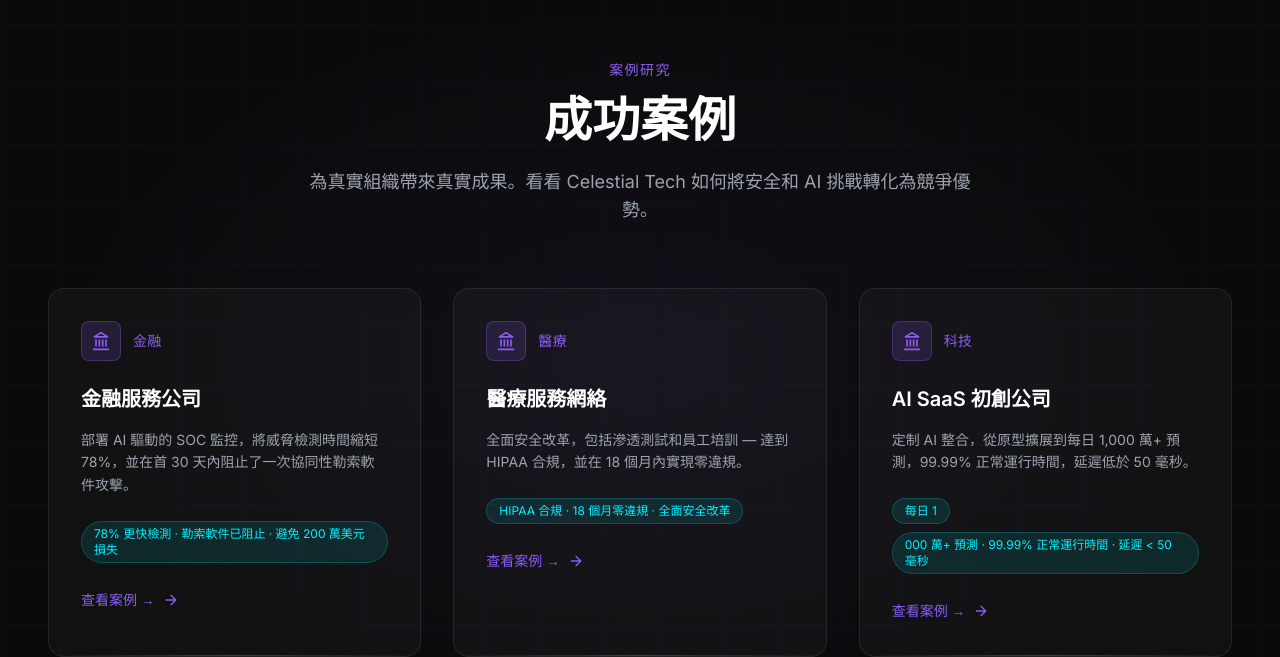
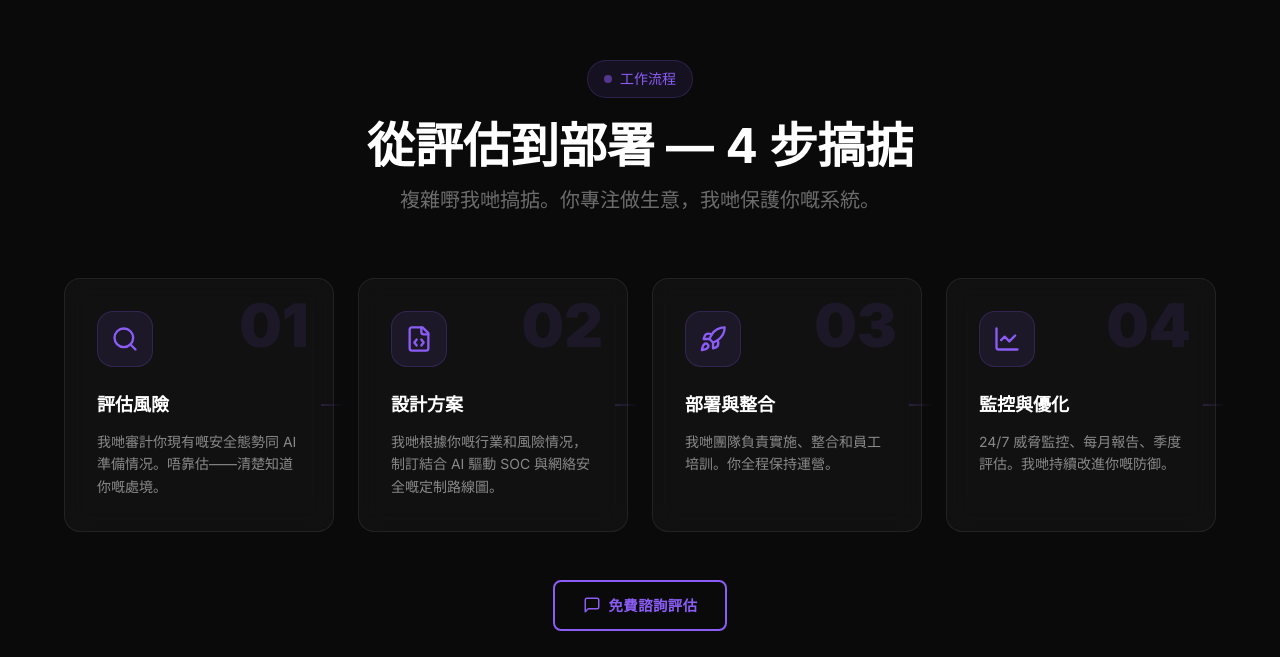
Before and after one commit to Ericlyh/celestial-tech, a Next.js app: page / in a window 1280 px wide. Shown: the part 3891-4548 px from the top of the page. Built offline with nearby package versions, Linux system fonts and the light colour scheme.

Commit message:
feat: add HowItWorks section to homepage (4-step process: Assess, Design, Deploy, Monitor)

```diff
--- a/app/page.tsx
+++ b/app/page.tsx
@@ -10,6 +10,7 @@
 import Testimonials from '@/components/Testimonials'
 import Contact from '@/components/Contact'
 import Footer from '@/components/Footer'
+import HowItWorks from '@/components/HowItWorks'
 
 export default function Home() {
   return (
@@ -19,6 +20,7 @@
       <About />
       <Services />
       <WhyUs />
+      <HowItWorks />
       <CaseStudies />
       <Founder />
       <Testimonials />
--- /dev/null
+++ b/components/HowItWorks.tsx
@@ -0,0 +1,135 @@
+'use client'
+
+import { motion } from 'framer-motion'
+import { Search, FileCode, Rocket, LineChart, MessageSquare, Shield } from 'lucide-react'
+import { useTranslation } from '@/i18n'
+
+const containerVariants = {
+  hidden: {},
+  visible: {
+    transition: {
+      staggerChildren: 0.15,
+    },
+  },
+}
+
+const itemVariants = {
+  hidden: { opacity: 0, y: 30 },
+  visible: {
+    opacity: 1,
+    y: 0,
+    transition: { duration: 0.6, ease: 'easeOut' },
+  },
+}
+
+const steps = [
+  {
+    icon: Search,
+    titleKey: 'how_step1_title' as const,
+    descKey: 'how_step1_desc' as const,
+    num: '01',
+  },
+  {
+    icon: FileCode,
+    titleKey: 'how_step2_title' as const,
+    descKey: 'how_step2_desc' as const,
+    num: '02',
+  },
+  {
+    icon: Rocket,
+    titleKey: 'how_step3_title' as const,
+    descKey: 'how_step3_desc' as const,
+    num: '03',
+  },
+  {
+    icon: LineChart,
+    titleKey: 'how_step4_title' as const,
+    descKey: 'how_step4_desc' as const,
+    num: '04',
+  },
+]
+
+export default function HowItWorks() {
+  const { t } = useTranslation()
+
+  return (
+    <section className="py-24 px-4 sm:px-6 lg:px-8">
+      <div className="max-w-6xl mx-auto">
+        {/* Section header */}
+        <motion.div
+          initial={{ opacity: 0, y: 20 }}
+          whileInView={{ opacity: 1, y: 0 }}
+          viewport={{ once: true }}
+          transition={{ duration: 0.5 }}
+          className="text-center mb-16"
+        >
+          <div className="inline-flex items-center gap-2 px-4 py-2 rounded-full bg-cyber-purple/10 text-cyber-purple text-sm font-medium mb-6 border border-cyber-purple/20">
+            <span className="w-2 h-2 rounded-full bg-cyber-purple animate-pulse" />
+            {t('how_label' as any)}
+          </div>
+          <h2 className="heading-lg text-pure-white mb-4">
+            {t('how_title' as any)}
+          </h2>
+          <p className="body-lg text-pure-white/50 max-w-2xl mx-auto">
+            {t('how_subtitle' as any)}
+          </p>
+        </motion.div>
+
+        {/* Steps grid */}
+        <motion.div
+          variants={containerVariants}
+          initial="hidden"
+          whileInView="visible"
+          viewport={{ once: true }}
+          className="grid grid-cols-1 md:grid-cols-2 lg:grid-cols-4 gap-6"
+        >
+          {steps.map((step) => {
+            const Icon = step.icon
+            return (
+              <motion.div
+                key={step.num}
+                variants={itemVariants}
+                className="relative glass-card p-8 hover:border-cyber-purple/30 transition-all duration-300 group"
+              >
+                {/* Step number */}
+                <div className="text-6xl font-black text-cyber-purple/10 absolute top-4 right-6 select-none">
+                  {step.num}
+                </div>
+
+                {/* Icon */}
+                <div className="w-14 h-14 rounded-2xl bg-cyber-purple/10 flex items-center justify-center mb-6 border border-cyber-purple/20 group-hover:bg-cyber-purple/20 transition-colors">
+                  <Icon className="w-7 h-7 text-cyber-purple" />
+                </div>
+
+                {/* Content */}
+                <h3 className="text-lg font-bold text-pure-white mb-3">
+                  {t(step.titleKey)}
+                </h3>
+                <p className="text-sm text-pure-white/50 leading-relaxed">
+                  {t(step.descKey)}
+                </p>
+
+                {/* Connector line (hidden on last column and mobile) */}
+                <div className="hidden lg:block absolute top-1/2 -right-3 transform -translate-y-1/2 w-6 h-px bg-gradient-to-r from-cyber-purple/40 to-transparent" />
+              </motion.div>
+            )
+          })}
+        </motion.div>
+
+        {/* Bottom CTA */}
+        <motion.div
+          initial={{ opacity: 0, y: 20 }}
+          whileInView={{ opacity: 1, y: 0 }}
+          viewport={{ once: true }}
+          transition={{ duration: 0.5, delay: 0.3 }}
+          className="text-center mt-12"
+        >
+          <a href="#contact" className="btn-cyber-purple inline-flex items-center gap-2">
+            <MessageSquare size={18} />
+            {t('how_cta' as any)}
+          </a>
+        </motion.div>
+      </div>
+    </section>
+  )
+}
--- a/locales/en.ts
+++ b/locales/en.ts
@@ -235,6 +235,20 @@
   contact_email_label: 'Email Us',
   contact_phone_label: 'Call Us',
   contact_success_another: 'Send another message →',
+
+  // How It Works
+  how_label: 'How It Works',
+  how_title: 'From Assessment to Deployment — In 4 Steps',
+  how_subtitle: "We cut through the complexity. Here's how we protect your business, step by step.",
+  how_step1_title: 'Assess Your Risk',
+  how_step1_desc: 'We audit your current security posture and AI readiness. No guesswork — just a clear picture of where you stand.',
+  how_step2_title: 'Design Your Solution',
+  how_step2_desc: 'We build a custom roadmap combining AI-driven SOC and cybersecurity measures tailored to your industry and risk profile.',
+  how_step3_title: 'Deploy & Integrate',
+  how_step3_desc: 'Our team handles implementation, integration, and staff training. You stay operational throughout.',
+  how_step4_title: 'Monitor & Optimize',
+  how_step4_desc: '24/7 threat monitoring, monthly reports, and quarterly reviews. We continuously improve your defenses.',
+  how_cta: 'Start with a Free Consultation',
 }
 
 export type LocaleKey = keyof typeof en
--- a/locales/zh-Hant.ts
+++ b/locales/zh-Hant.ts
@@ -237,4 +237,18 @@
   footer_description: '結合軍用級網絡安全與 AI 驅動的威脅情報。我們全天候無妥協地保護推動世界前進的組織。',
   footer_soc: 'SOC 2  active monitoring',
   footer_crafted: '精密構建。智能安全保障。',
+
+  // How It Works
+  how_label: '工作流程',
+  how_title: '從評估到部署 — 4 步搞掂',
+  how_subtitle: '複雜嘢我哋搞掂。你專注做生意，我哋保護你嘅系統。',
+  how_step1_title: '評估風險',
+  how_step1_desc: '我哋審計你現有嘅安全態勢同 AI 準備情况。唔靠估——清楚知道你嘅處境。',
+  how_step2_title: '設計方案',
+  how_step2_desc: '我哋根據你嘅行業和風險情况，制訂結合 AI 驅動 SOC 與網絡安全嘅定制路線圖。',
+  how_step3_title: '部署與整合',
+  how_step3_desc: '我哋團隊負責實施、整合和員工培訓。你全程保持運營。',
+  how_step4_title: '監控與優化',
+  how_step4_desc: '24/7 威脅監控、每月報告、季度評估。我哋持續改進你嘅防御。',
+  how_cta: '免費諮詢評估',
 }
```
